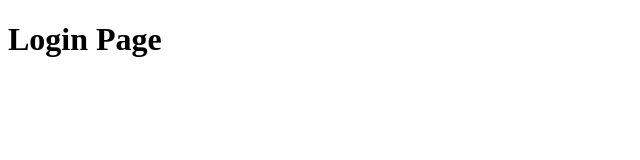
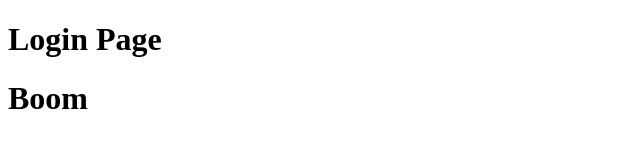
Before and after one commit to BreezeButter/CC14-git-workflow, a plain HTML site: page workflow/login.html in a window 1280 px wide. Shown: the whole page, without its empty margins (0-640 px from the left). Drawn offline with Linux system fonts and the light colour scheme.

Commit message:
feature boom

```diff
--- a/workflow/login.html
+++ b/workflow/login.html
@@ -8,5 +8,6 @@
 </head>
 <body>
     <h1>Login Page</h1>
+    <h1>Boom</h1>
 </body>
 </html>
```
